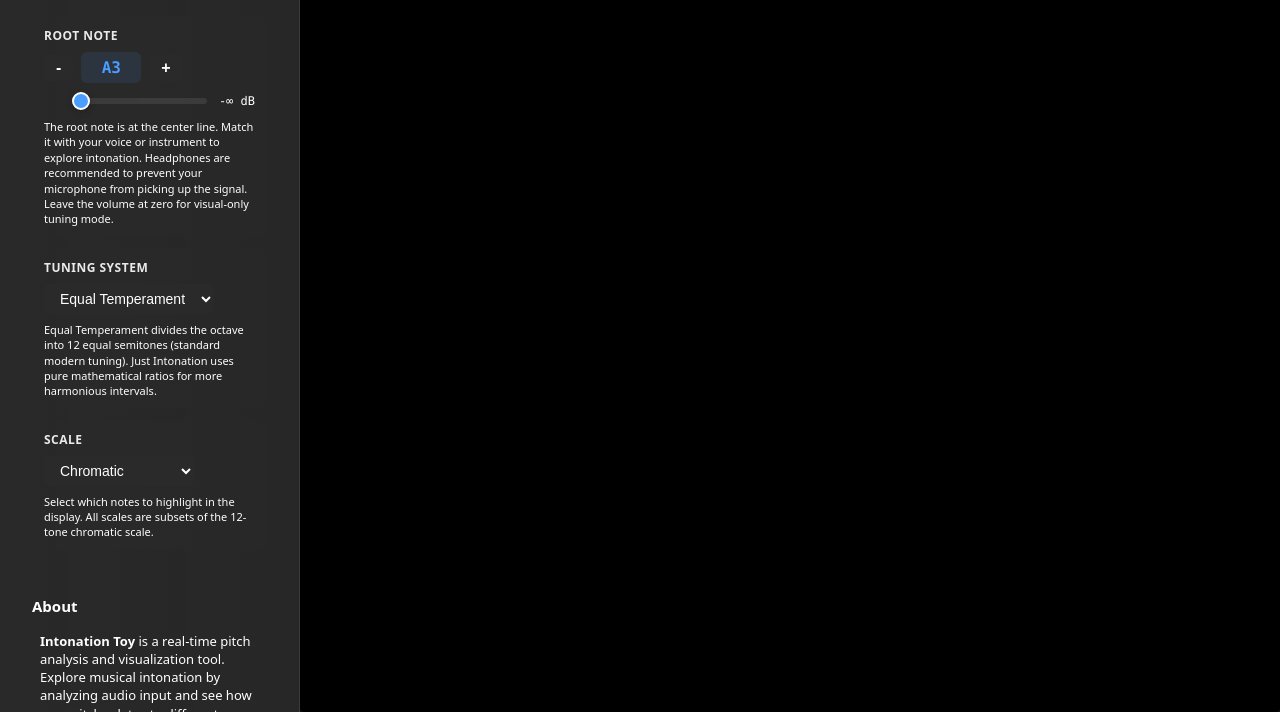
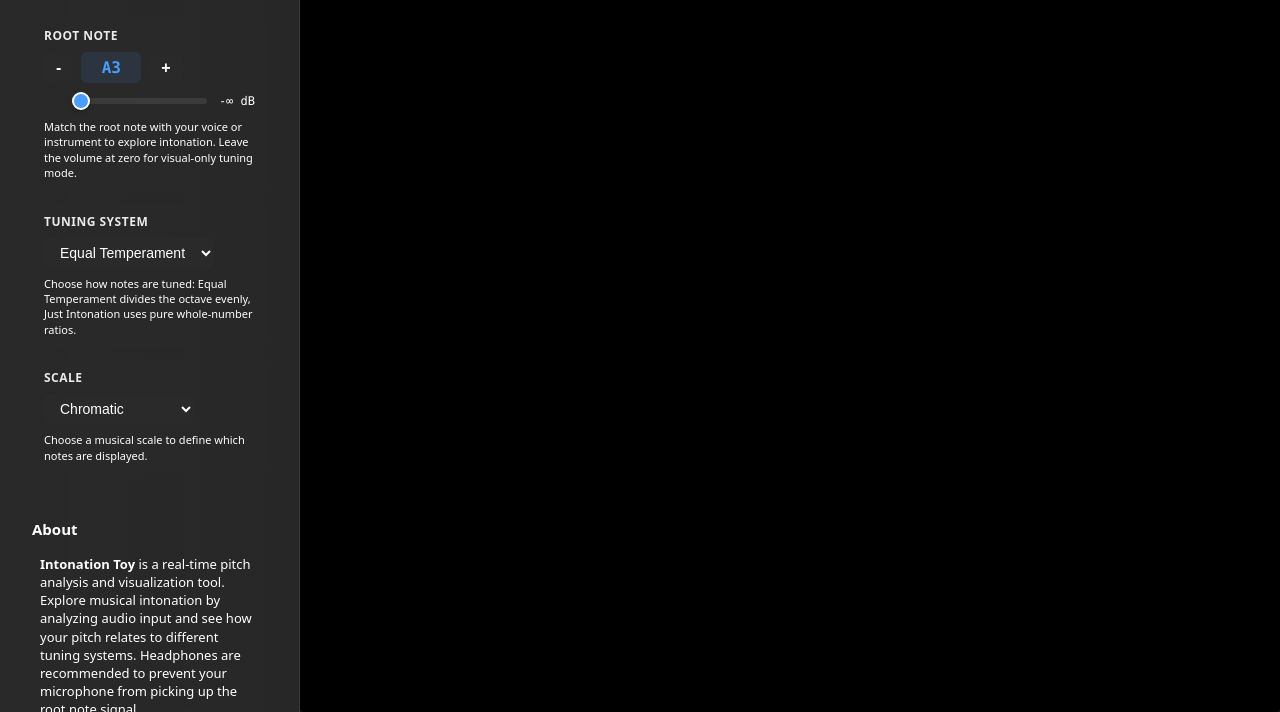
Before and after one commit to mandersson1024/intonation-toy, a website: page intonation-toy/index.html in a window 1280 px wide. Shown: the part 88-800 px from the top of the page. Drawn offline with Linux system fonts and the light colour scheme.

Commit message:
tweak help texts

```diff
--- a/intonation-toy/index.html
+++ b/intonation-toy/index.html
@@ -27,7 +27,7 @@
             <input id="tuning-fork-volume" type="range" min="0" max="100" value="0" />
             <span id="tuning-fork-volume-display" class="volume-display">-∞ dB</span>
           </div>
-          <div id="root-note-help" class="help-text">The root note is at the center line. Match it with your voice or instrument to explore intonation. Headphones are recommended to prevent your microphone from picking up the signal. Leave the volume at zero for visual-only tuning mode.</div>
+          <div id="root-note-help" class="help-text">Match the root note with your voice or instrument to explore intonation. Leave the volume at zero for visual-only tuning mode.</div>
         </div>
 
         <!-- Tuning System Section -->
@@ -39,7 +39,7 @@
               <option value="just">Just Intonation</option>
             </select>
           </div>
-          <div id="tuning-system-help" class="help-text">Equal Temperament divides the octave into 12 equal semitones (standard modern tuning). Just Intonation uses pure mathematical ratios for more harmonious intervals.</div>
+          <div id="tuning-system-help" class="help-text">Choose how notes are tuned: Equal Temperament divides the octave evenly, Just Intonation uses pure whole-number ratios.</div>
         </div>
 
         <!-- Scale Section -->
@@ -54,7 +54,7 @@
               <option value="minor_pentatonic">Minor Pentatonic</option>
             </select>
           </div>
-          <div id="scale-help" class="help-text">Select which notes to highlight in the display. All scales are subsets of the 12-tone chromatic scale.</div>
+          <div id="scale-help" class="help-text">Choose a musical scale to define which notes are displayed.</div>
         </div>
       </div>
 
@@ -63,7 +63,7 @@
         <div class="about-section">
           <div class="about-header">About</div>
           <div class="about-content">
-            <p class="about-text"><strong>Intonation Toy</strong> is a real-time pitch analysis and visualization tool. Explore musical intonation by analyzing audio input and see how your pitch relates to different tuning systems.</p>
+            <p class="about-text"><strong>Intonation Toy</strong> is a real-time pitch analysis and visualization tool. Explore musical intonation by analyzing audio input and see how your pitch relates to different tuning systems. Headphones are recommended to prevent your microphone from picking up the root note signal.</p>
           </div>
         </div>
       </div>
```
